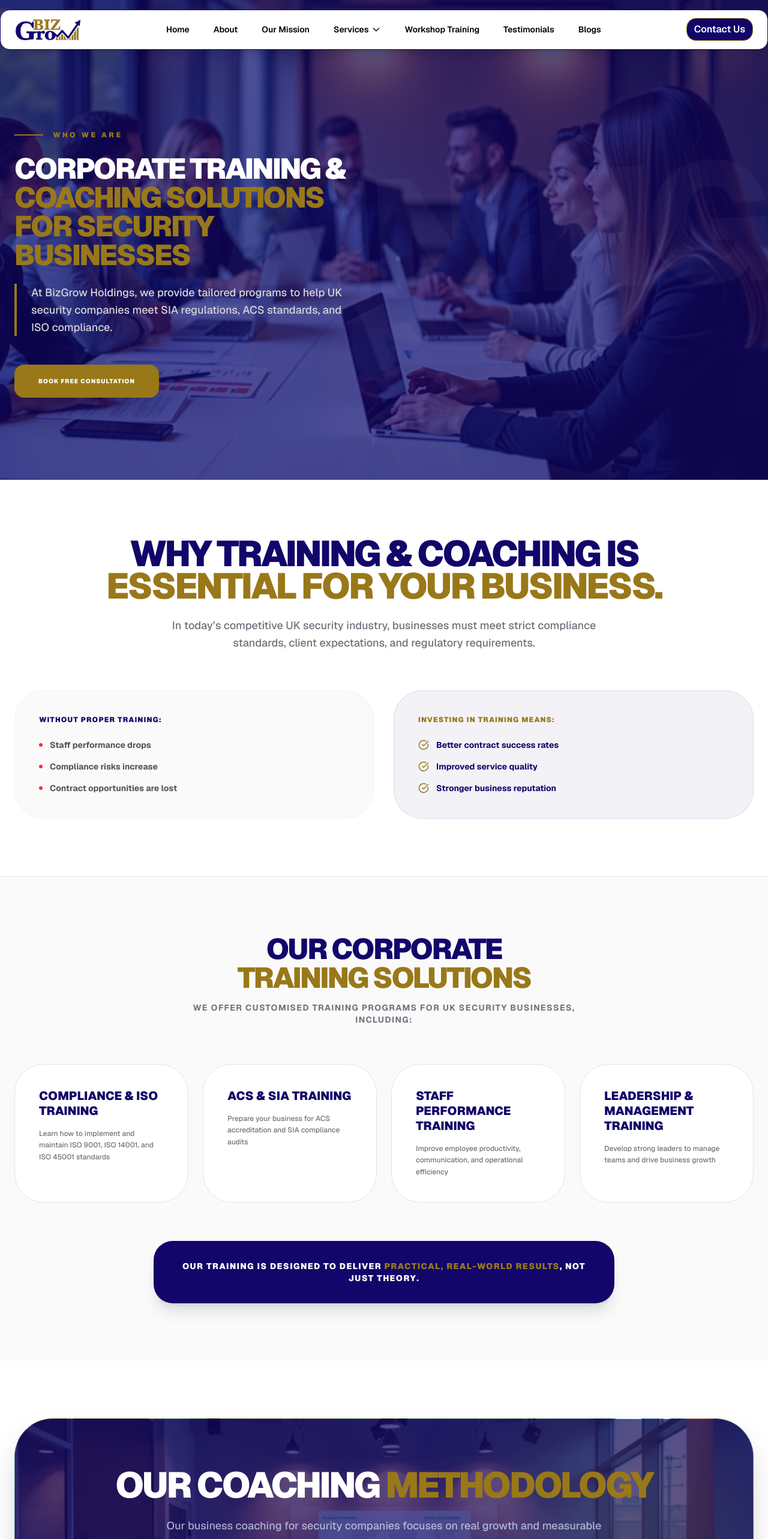
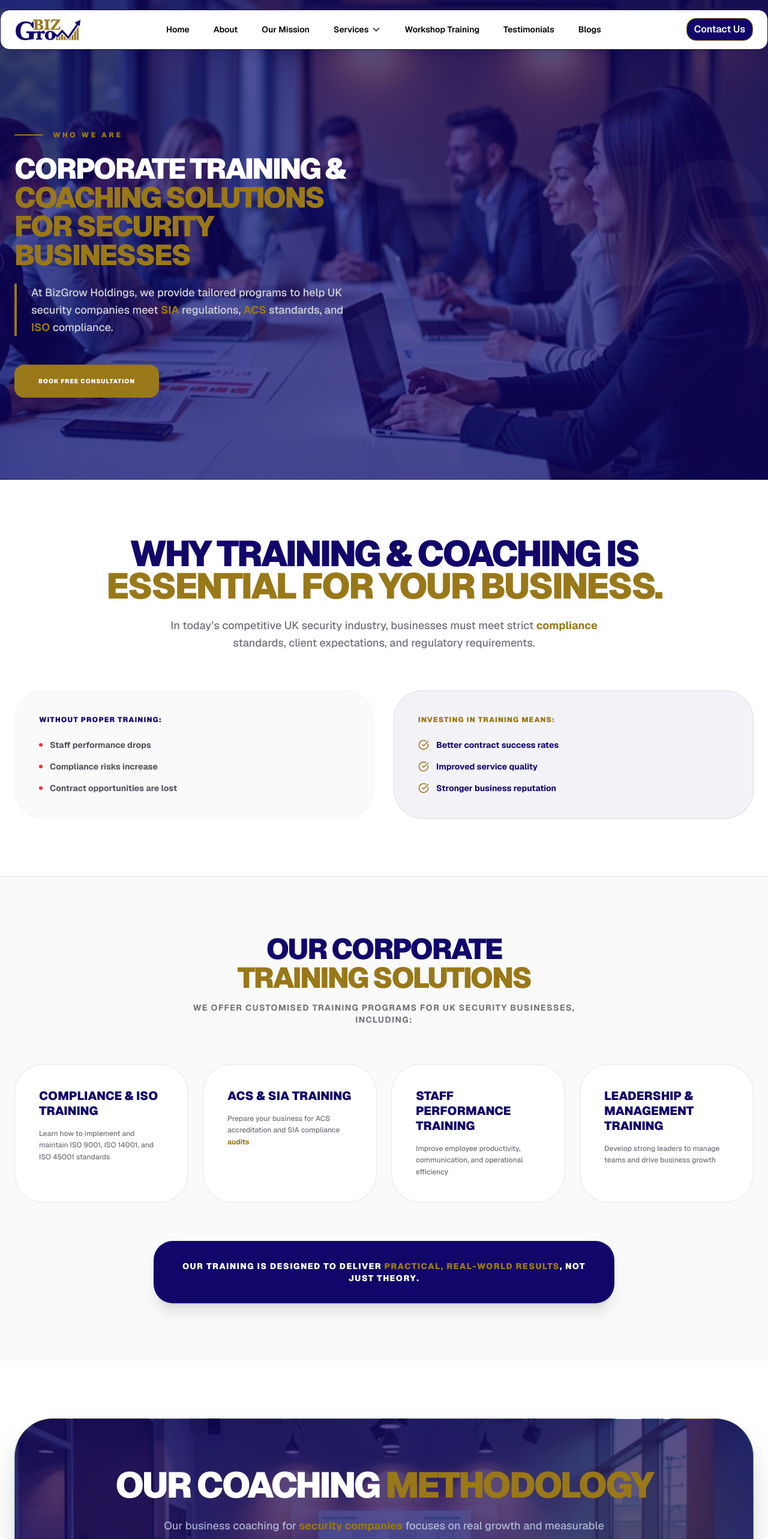
Before and after one commit to bizgrowholdings50-ctrl/Bizgrow-Holdings, a Next.js app: page /corporate-training-and-coaching in a window 1280 px wide. Shown: the top 2566 px of the page at 60% size. Built offline with nearby package versions, Linux system fonts and the light colour scheme.

Commit message:
Add the internal linking and onpage seo of corporate training page

```diff
--- a/app/corporate-training-and-coaching/page.jsx
+++ b/app/corporate-training-and-coaching/page.jsx
@@ -12,7 +12,12 @@ import {
   Award,
 } from "lucide-react";
 import FadeIn from "@/components/MotionWrapper"; // Assuming you have this component
-
+import Link from "next/link";
+export const metadata = {
+  title: "Corporate Training & Coaching Services | BizGrow Holdings UK",
+  description:
+    "BizGrow Holdings offers expert corporate training & coaching services, empowering UK security businesses with growth and compliance success.",
+};
 const TrainingCoachingPage = () => {
   return (
     <main className="bg-white">
@@ -26,9 +31,9 @@ const TrainingCoachingPage = () => {
 
         {/* 🔹 Background Watermark "TRAINING" (Image 2 Style) */}
         <div className="absolute inset-0 flex items-center justify-center z-0 select-none pointer-events-none">
-          <h2 className="text-[22vw] font-black text-white/[0.03] uppercase leading-none tracking-tighter -rotate-3">
+          <span className="text-[22vw] font-black text-white/[0.03] uppercase leading-none tracking-tighter -rotate-3">
             TRAINING
-          </h2>
+          </span>
         </div>
 
         <div className="max-w-7xl mx-auto px-6 relative z-10 w-full pt-20">
@@ -52,14 +57,36 @@ const TrainingCoachingPage = () => {
 
                 <p className="text-zinc-300 text-lg font-medium max-w-xl leading-relaxed border-l-4 border-[#997819] pl-6">
                   At BizGrow Holdings, we provide tailored programs to help UK
-                  security companies meet SIA regulations, ACS standards, and
-                  ISO compliance.
+                  security companies meet{" "}
+                  <Link
+                    href="https://bizgrow-holdings.com/top-sia-security-recruitment-agencies-in-the-uk/"
+                    className="text-[#997819] font-bold"
+                  >
+                    SIA
+                  </Link>{" "}
+                  regulations,{" "}
+                  <Link
+                    href="https://bizgrow-holdings.com/acs-accreditation-for-security-businesses/"
+                    className="text-[#997819] font-bold"
+                  >
+                    ACS
+                  </Link>{" "}
+                  standards, and{" "}
+                  <Link
+                    href="https://bizgrow-holdings.com/iso-9001-guide/"
+                    className="text-[#997819] font-bold"
+                  >
+                    ISO
+                  </Link>{" "}
+                  compliance.
                 </p>
 
                 <div className="pt-6">
-                  <button className="px-10 py-5 bg-[#997819] text-white font-black uppercase tracking-widest text-[10px] rounded-2xl hover:bg-white hover:text-[#12066a] transition-all duration-500 shadow-2xl active:scale-95">
-                    Book Free Consultation
-                  </button>
+                  <Link href="/contact-us">
+                    <button className="px-10 py-5 bg-[#997819] text-white font-black uppercase tracking-widest text-[10px] rounded-2xl hover:bg-white hover:text-[#12066a] transition-all duration-500 shadow-2xl active:scale-95">
+                      Book Free Consultation
+                    </button>
+                  </Link>
                 </div>
               </div>
             </FadeIn>
@@ -79,8 +106,14 @@ const TrainingCoachingPage = () => {
             </h2>
             <p className="text-zinc-500 text-lg font-medium leading-relaxed mb-16 max-w-3xl mx-auto">
               In today’s competitive UK security industry, businesses must meet
-              strict compliance standards, client expectations, and regulatory
-              requirements.
+              strict{" "}
+              <Link
+                href="https://bizgrow-holdings.com/compliance-consultancies/"
+                className="text-[#997819] font-bold"
+              >
+                compliance
+              </Link>{" "}
+              standards, client expectations, and regulatory requirements.
             </p>
 
             <div className="grid md:grid-cols-2 gap-8 text-left">
@@ -154,7 +187,18 @@ const TrainingCoachingPage = () => {
               },
               {
                 t: "ACS & SIA Training",
-                d: "Prepare your business for ACS accreditation and SIA compliance audits",
+                d: (
+                  <>
+                    Prepare your business for ACS accreditation and SIA
+                    compliance{" "}
+                    <Link
+                      href="https://bizgrow-holdings.com/difference-between-internal-audit-and-external-audit/"
+                      className="text-[#997819] font-bold"
+                    >
+                      audits
+                    </Link>
+                  </>
+                ),
               },
               {
                 t: "Staff Performance Training",
@@ -171,9 +215,9 @@ const TrainingCoachingPage = () => {
               >
                 <div className="absolute inset-0 bg-[#12066a] translate-y-[101%] group-hover:translate-y-0 transition-transform duration-500 ease-out z-0" />
                 <div className="relative z-10">
-                  <h4 className="text-xl font-black text-[#12066a] mb-4 group-hover:text-[#997819] transition-colors uppercase leading-tight">
+                  <h3 className="text-xl font-black text-[#12066a] mb-4 group-hover:text-[#997819] transition-colors uppercase leading-tight">
                     {card.t}
-                  </h4>
+                  </h3>
                   <p className="text-xs text-zinc-500 group-hover:text-blue-100/70 transition-colors font-medium leading-relaxed">
                     {card.d}
                   </p>
@@ -224,8 +268,14 @@ const TrainingCoachingPage = () => {
                   <span className="text-[#997819]">Methodology</span>
                 </h2>
                 <p className="text-blue-100/70 text-lg font-medium max-w-3xl mx-auto">
-                  Our business coaching for security companies focuses on real
-                  growth and measurable results.
+                  Our business coaching for{" "}
+                  <Link
+                    href="https://bizgrow-holdings.com/how-to-start-a-security-company-in-the-uk/"
+                    className="text-[#997819] font-bold"
+                  >
+                    security companies
+                  </Link>{" "}
+                  focuses on real growth and measurable results.
                 </p>
               </FadeIn>
             </div>
@@ -316,7 +366,16 @@ const TrainingCoachingPage = () => {
           <div className="grid md:grid-cols-2 lg:grid-cols-3 gap-8 mb-20">
             {[
               "Improved compliance with UK security regulations",
-              "Higher chances of achieving ISO certification and ACS approval",
+              <>
+                Higher chances of achieving{" "}
+                <Link
+                  href="https://bizgrow-holdings.com/why-clients-trust-iso-14001-certified-suppliers-in-the-uk/"
+                  className="text-[#997819] font-bold"
+                >
+                  ISO certification
+                </Link>{" "}
+                and ACS approval
+              </>,
               "Increased staff productivity and performance",
               "Better client satisfaction and retention",
               "Stronger positioning to win security contracts in the UK",
@@ -339,9 +398,9 @@ const TrainingCoachingPage = () => {
 
           {/* Bottom Simple Goal Statement */}
           <div className="max-w-4xl mx-auto text-center p-12 bg-zinc-50 rounded-[3rem] border-2 border-[#997819]/20">
-            <h4 className="text-[#12066a] font-black uppercase tracking-widest text-xs mb-4">
+            <h3 className="text-[#12066a] font-black uppercase tracking-widest text-xs mb-4">
               Our goal is simple:
-            </h4>
+            </h3>
             <p className="text-2xl md:text-4xl font-black text-[#12066a] tracking-tight leading-none">
               Help your business grow while <br />
               <span className="text-[#997819]">staying fully compliant.</span>
@@ -410,9 +469,9 @@ const TrainingCoachingPage = () => {
                 <span className="text-5xl font-black text-white/10 group-hover/card:text-[#997819] block mb-6 transition-colors duration-500">
                   {step.n}
                 </span>
-                <h5 className="font-black uppercase mb-3 text-white group-hover/card:text-[#12066a] text-xs tracking-wider transition-colors duration-500">
+                <h3 className="font-black uppercase mb-3 text-white group-hover/card:text-[#12066a] text-xs tracking-wider transition-colors duration-500">
                   {step.t}
-                </h5>
+                </h3>
                 <p className="text-[10px] text-zinc-300 group-hover/card:text-zinc-600 font-medium leading-relaxed transition-colors duration-500">
                   {step.d}
                 </p>
@@ -453,11 +512,40 @@ const TrainingCoachingPage = () => {
               {[
                 {
                   t: "Industry Expertise",
-                  d: "Industry-specific expertise in security compliance and certification",
+                  d: (
+                    <>
+                      Industry-specific expertise in security{" "}
+                      <Link
+                        href="https://bizgrow-holdings.com/benefits-of-supply-chain-management-for-compliance/"
+                        className="text-[#997819] font-bold"
+                      >
+                        compliance
+                      </Link>{" "}
+                      and certification
+                    </>
+                  ),
                 },
                 {
                   t: "Proven Track Record",
-                  d: "Helping businesses achieve ISO & ACS accreditation",
+                  d: (
+                    <>
+                      Helping businesses achieve{" "}
+                      <Link
+                        href="https://bizgrow-holdings.com/could-iso-45001-enhance-workplace-safety-and-compliance/"
+                        className="text-[#997819] font-bold"
+                      >
+                        ISO
+                      </Link>{" "}
+                      &{" "}
+                      <Link
+                        href="https://bizgrow-holdings.com/business-benefits-of-becoming-an-sia-approved-contractor/"
+                        className="text-[#997819] font-bold"
+                      >
+                        ACS
+                      </Link>{" "}
+                      accreditation
+                    </>
+                  ),
                 },
                 {
                   t: "End-to-End Support",
@@ -478,9 +566,9 @@ const TrainingCoachingPage = () => {
                       size={20}
                     />
                   </div>
-                  <h4 className="text-[#12066a] font-black uppercase text-xs tracking-widest mb-3">
+                  <h3 className="text-[#12066a] font-black uppercase text-xs tracking-widest mb-3">
                     {item.t}
-                  </h4>
+                  </h3>
                   <p className="text-zinc-500 text-[11px] font-bold leading-relaxed">
                     {item.d}
                   </p>
@@ -517,14 +605,16 @@ const TrainingCoachingPage = () => {
                   </span>
                 </h3>
                 <p className="mb-10 text-blue-100/70 font-medium text-lg max-w-2xl mx-auto">
-                  Partner with BizGrow Holdings and give your team the skills,
+                  Partner with <Link href="/">BizGrow Holdings</Link> and give your team the skills,
                   knowledge, and confidence to succeed in the UK market.
                 </p>
 
                 <div className="flex flex-col sm:flex-row items-center justify-center gap-6">
+                 <Link href="/contact-us">
                   <button className="px-12 py-6 bg-[#997819] text-white font-black uppercase tracking-widest text-[10px] rounded-2xl hover:bg-white hover:text-[#12066a] transition-all duration-500 shadow-[0_20px_50px_rgba(153,120,25,0.3)] w-full sm:w-auto transform hover:-translate-y-1">
                     Book Free Consultation
                   </button>
+                  </Link>
                   <a
                     href="mailto:info@bizgrow-holdings.com"
                     className="text-white font-black uppercase tracking-widest text-[10px] hover:text-[#997819] transition-colors flex items-center gap-2 group/link"
```
Also changed, not shown: app/our-services/page.jsx (+5 -5 lines).
